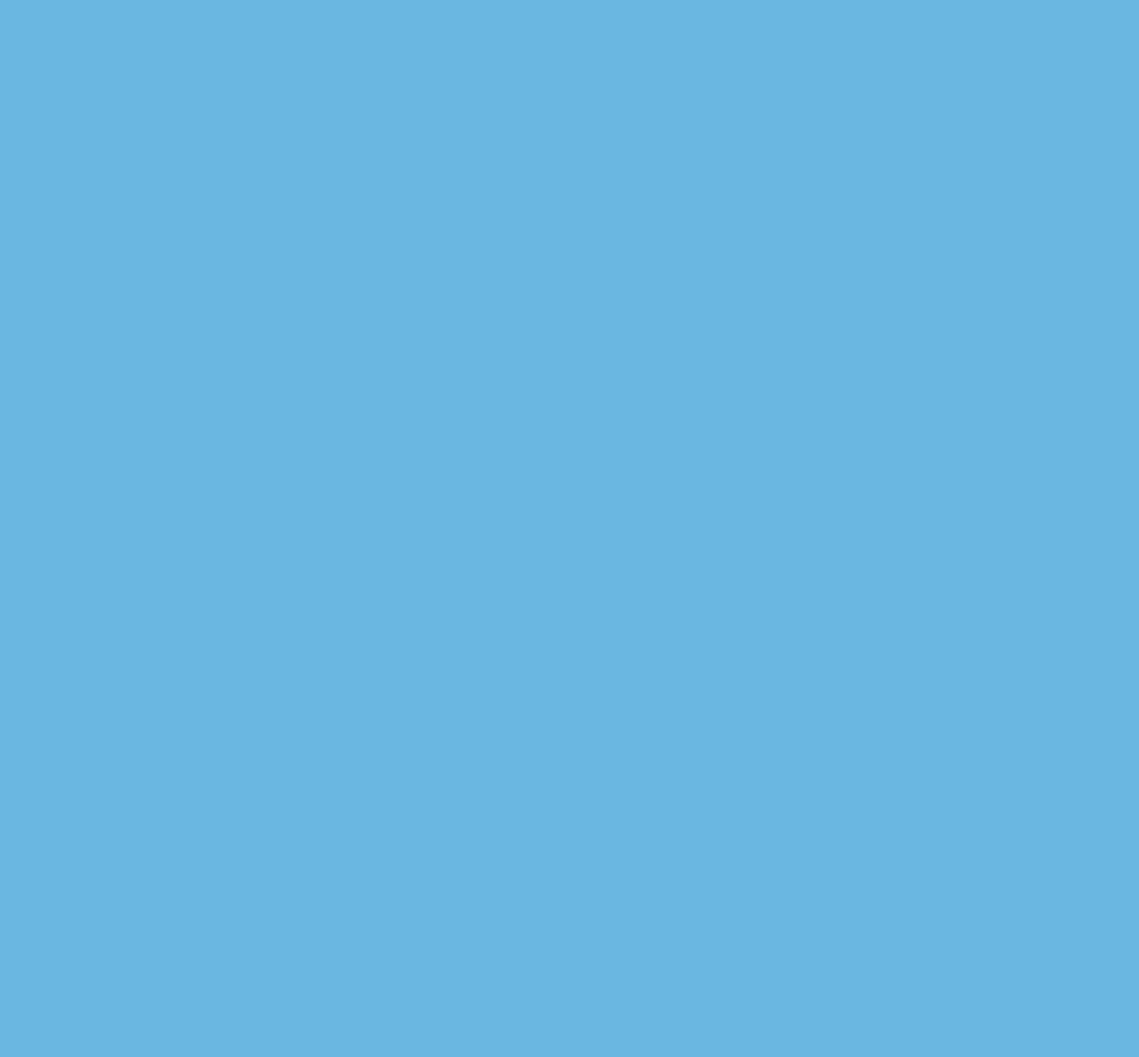
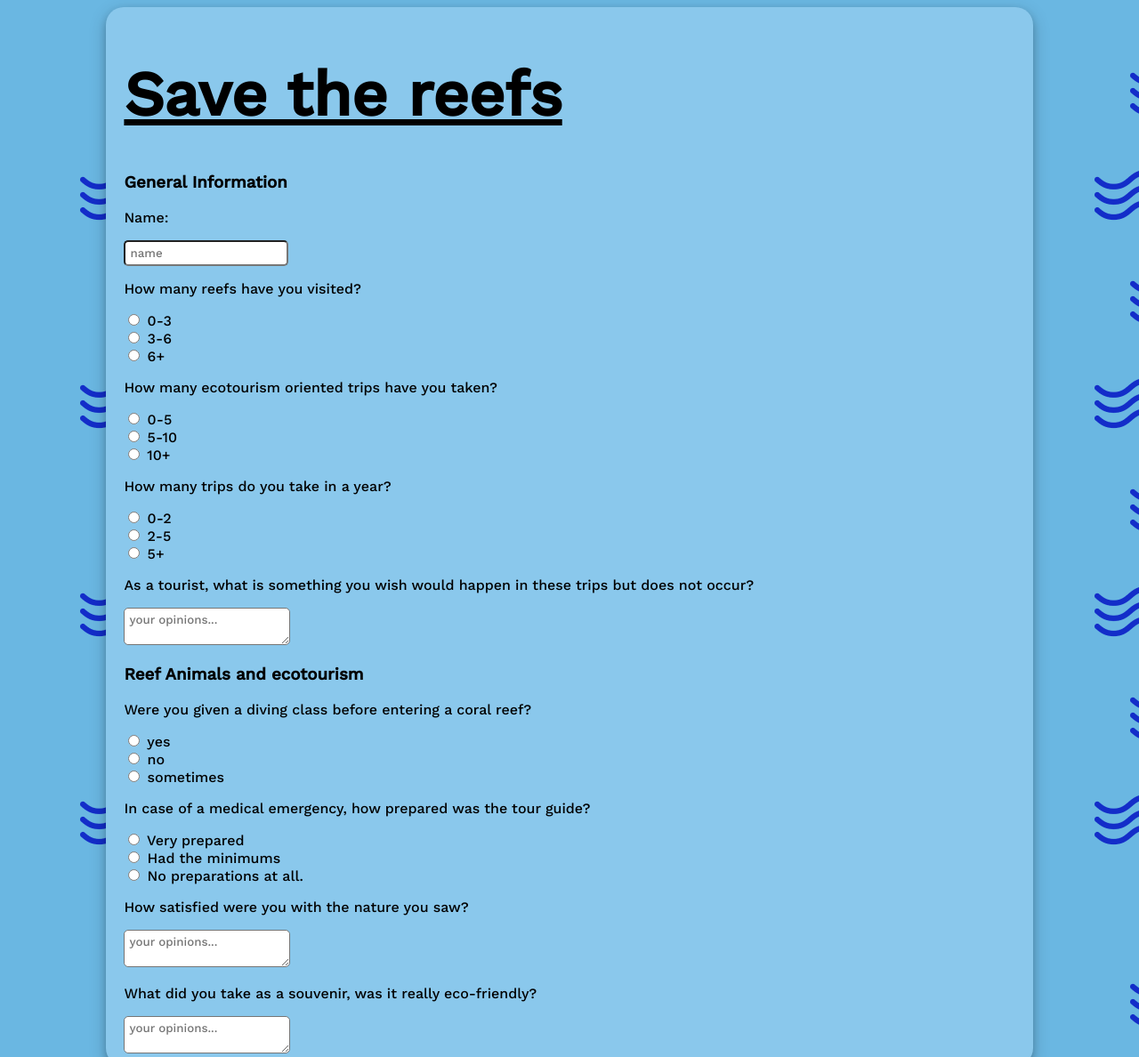
Before and after one commit to VatsaDev/SaveTheReefs, a plain HTML site: page form.html in a window 1280 px wide. Shown: the top 1188 px of the page at 89% size. Before the commit the page ends 800 px from the top, so only its background shows below. Drawn offline with nearby package versions, Linux system fonts and the light colour scheme.

Commit message:
Add files via upload

```diff
--- a/form.html
+++ b/form.html
@@ -8,7 +8,55 @@
     <title>Save the Reefs - form</title>
     <link rel="stylesheet" href="style.css" defer />
   </head>
-  <body>
-
+  <body style="background: url(assets/bg.png);">
+    <form class="form">
+      <h1><u>Save the reefs</u></h1>
+      <h3>General Information</h3>
+      <p>Name:</p>
+      <input type="text" placeholder="name"><br>
+      <p>How many reefs have you visited?</p>
+      <!-- add value tags -->
+      <input type="radio" id="reef1" name="reef">
+      <label for="age1">0-3</label><br>
+      <input type="radio" id="reef2" name="reef">
+      <label for="age2">3-6</label><br>
+      <input type="radio" id="reef3" name="reef">
+      <label for="age3">6+</label><br>
+      <p>How many ecotourism oriented trips have you taken?</p>
+      <input type="radio" id="reef1" name="tript">
+      <label for="age1">0-5</label><br>
+      <input type="radio" id="reef2" name="tript">
+      <label for="age2">5-10</label><br>
+      <input type="radio" id="reef3" name="tript">
+      <label for="age3">10+</label><br>
+      <p>How many trips do you take in a year?</p>
+      <input type="radio" id="reef1" name="trip">
+      <label for="age1">0-2</label><br>
+      <input type="radio" id="reef2" name="trip">
+      <label for="age2">2-5</label><br>
+      <input type="radio" id="reef3" name="trip">
+      <label for="age3">5+</label><br>
+      <p>As a tourist, what is something you wish would happen in these trips but does not occur?</p>
+      <textarea name="tourist-feedback" placeholder="your opinions..."></textarea>
+      <h3>Reef Animals and ecotourism</h3>
+      <p>Were you given a diving class before entering a coral reef?</p>
+      <input type="radio" id="reef1" name="dive">
+      <label for="age1">yes</label><br>
+      <input type="radio" id="reef2" name="dive">
+      <label for="age2">no</label><br>
+      <input type="radio" id="reef3" name="dive">
+      <label for="age3">sometimes</label><br>
+      <p>In case of a medical emergency, how prepared was the tour guide?</p>
+      <input type="radio" id="reef1" name="dive">
+      <label for="age1">Very prepared</label><br>
+      <input type="radio" id="reef2" name="dive">
+      <label for="age2">Had the minimums</label><br>
+      <input type="radio" id="reef3" name="dive">
+      <label for="age3">No preparations at all.</label><br>
+      <p>How satisfied were you with the nature you saw?</p>
+      <textarea name="tourist-nature-feedback" placeholder="your opinions..."></textarea>
+      <p>What did you take as a souvenir, was it really eco-friendly?</p>
+      <textarea name="tourist-nature-feedback" placeholder="your opinions..."></textarea>
+    </form>
   </body>
 </html>
--- a/style.css
+++ b/style.css
@@ -6,7 +6,7 @@
 
 body {
   text-align: center;
-    background-color: #6AB7E2;
+  background-color: #6ab7e2;
 }
 
 header {
@@ -24,12 +24,33 @@ h2 {
   font-weight: 100;
 }
 
+input {
+  border-radius: 5px;
+  padding: 5px;
+}
+
+textarea {
+  border-radius: 5px;
+  padding: 5px;
+}
+
+.form {
+  text-align: left;
+  background-color: #8ac8ec;
+  margin: auto;
+  width: 80%;
+  padding: 10px;
+  padding-left: 20px;
+  border-radius: 20px;
+  box-shadow: 0 4px 8px 0 rgb(0 0 0 / 20%), 0 6px 20px 0 rgb(0 0 0 / 19%);
+}
+
 ::marker {
   border-radius: 10px;
 }
 
 .terms {
-    font-size: 12px;
+  font-size: 6px;
   font-weight: 100;
 }
 
```
Also changed, not shown: index.html (+2 -3 lines), assets/bg.png (added). Lines whose indentation alone changed are shown as unchanged.
